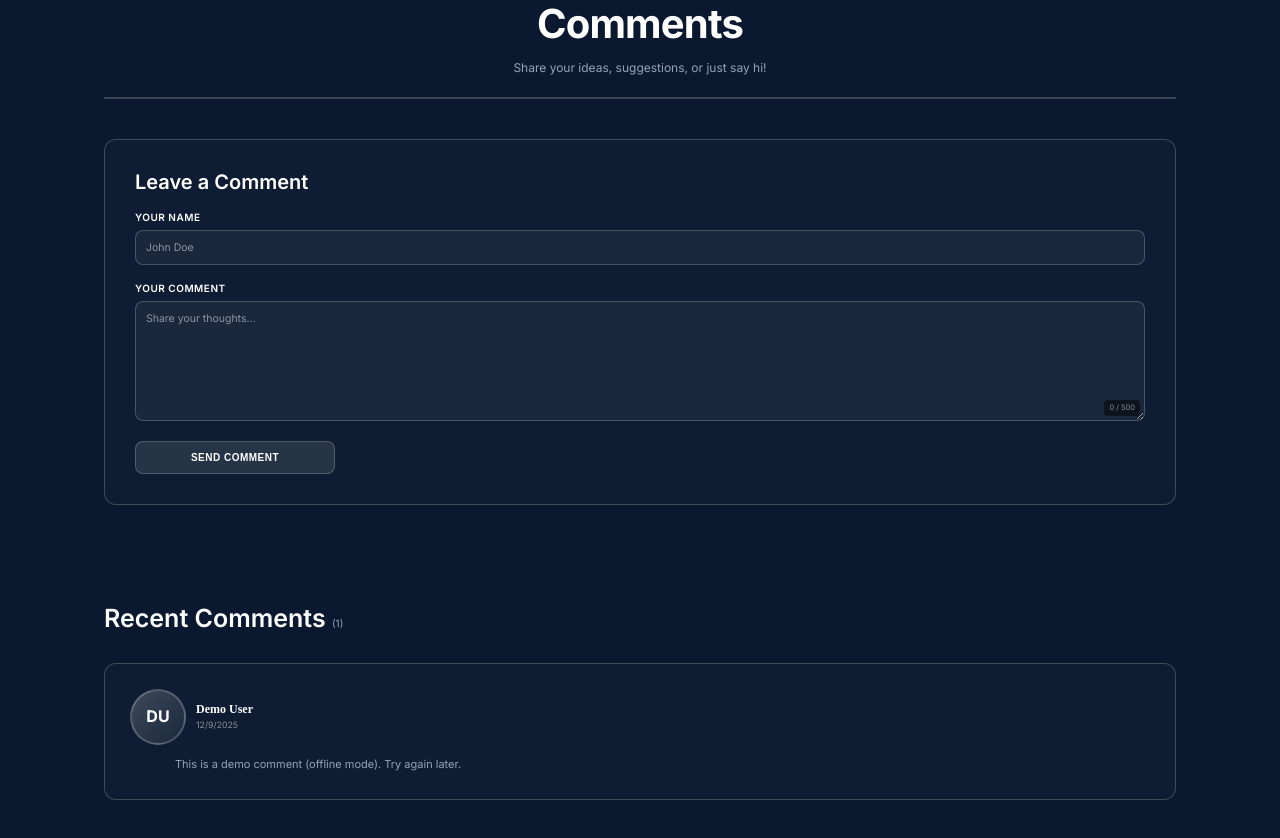
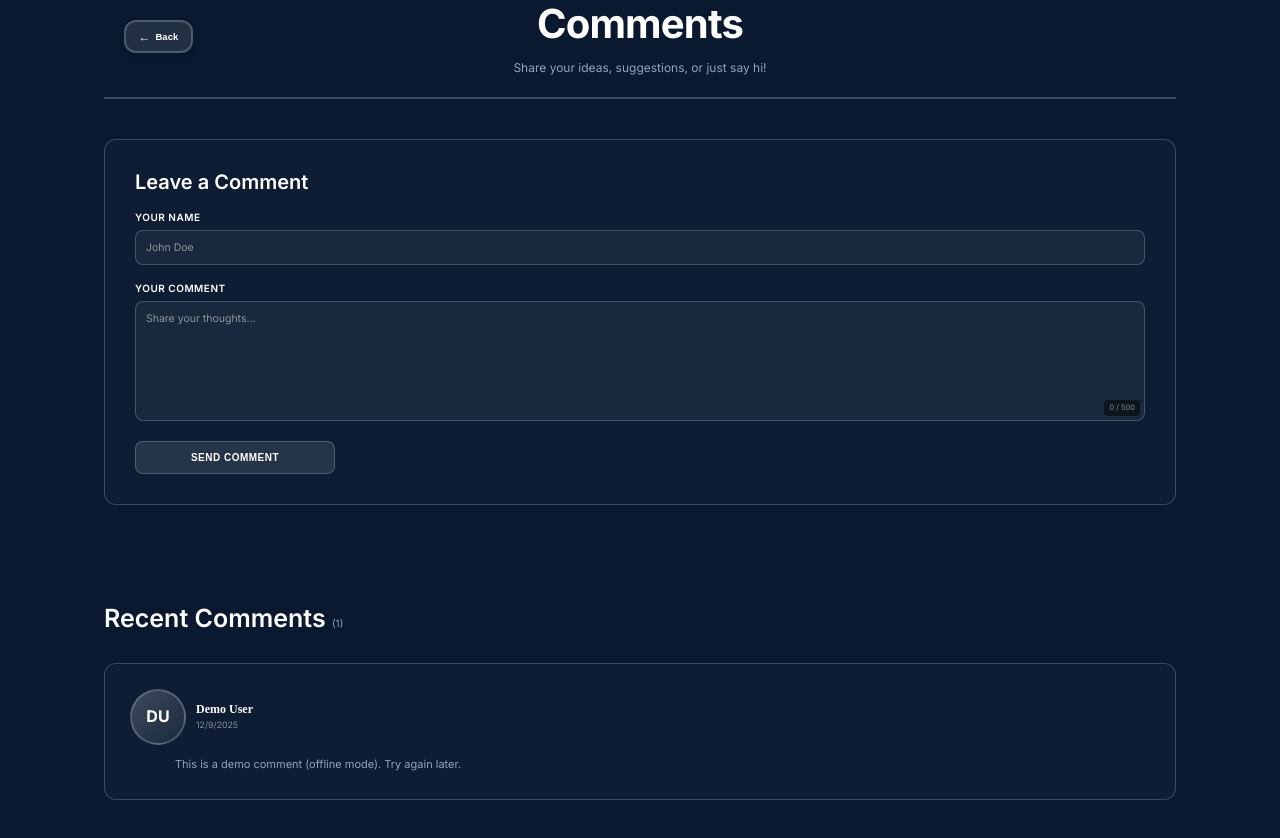
Before and after one commit to VargasAPI/Portafolio-1-Desarrollo-Software, a React (Create React App) app: page /Comments in a window 1280 px wide. Shown: the top 838 px of the page. Built offline with nearby package versions, Linux system fonts and the light colour scheme; no server answers; a web font is replaced by a local one.

Commit message:
fixing buttom

```diff
--- a/src/assets/styles/Comments_Users.css
+++ b/src/assets/styles/Comments_Users.css
@@ -241,7 +241,7 @@
 }
 
 .form-group textarea {
-  resize: vertical;
+  resize: none;
   min-height: 120px;
 }
 
--- a/src/pages/CommentsUsers.jsx
+++ b/src/pages/CommentsUsers.jsx
@@ -109,6 +109,11 @@ function CommentsUsers() {
     <div className="contenedor">
       <div className="comments-container">
         <header className="comments-header">
+          <button className="back-button" onClick={() => window.history.back()}>
+            <span className="back-arrow">←</span>
+            <span className="back-text">Back</span>
+          </button>
+
           <h1>Comments</h1>
           <p className="comments-subtitle">
             Share your ideas, suggestions, or just say hi!
```
